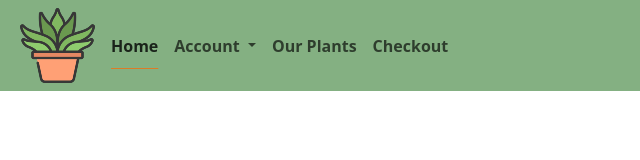
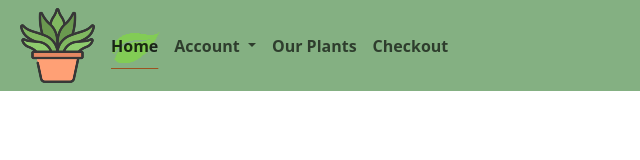
Before and after one commit to JustineElbuhel/Captone1, a plain HTML site: page index.html in a window 1280 px wide. In both pictures the pointer is over the link "Home". Shown: the full height of the page, 0-640 px from the left. Drawn offline with nearby package versions, Linux system fonts and the light colour scheme.

Commit message:
Completed Navigation Bar
Added a background image to pop up as you hover over the nav-links

```diff
--- a/index.html
+++ b/index.html
@@ -8,6 +8,7 @@
 CAMBRIDGE BLUE - #84B082
 CAL POLY GREEN - #214E34
 PAKISTAN GREEN - #104911
+LEAF GREEN     - #82CC55
 VAN DYKE       - #3F2A2B
 TERA POT       - #9D5220
 OCHRE          - #DB7C26
@@ -41,9 +42,8 @@ OCHRE          - #DB7C26
             font-weight: bold;
         }
         .nav-link-custom:hover {
-        text-decoration: underline !important;
-        text-underline-offset: 1rem !important;
-        text-decoration-color: #DB7C26 !important;
+        background-image: url('assets/images/leaf-icon.png');
+        background-position: center;
         }
 
         .active-nav-custom {
```
Also changed, not shown: checkout.html (+6 -3 lines), login.html (+5 -3 lines), products.html (+6 -3 lines), registration.html (+6 -4 lines), assets/images/leaf-icon.png (added), 1 other file.
